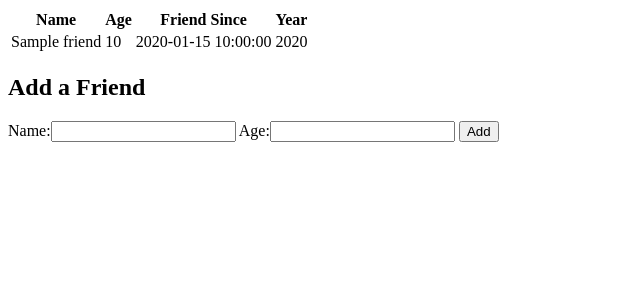
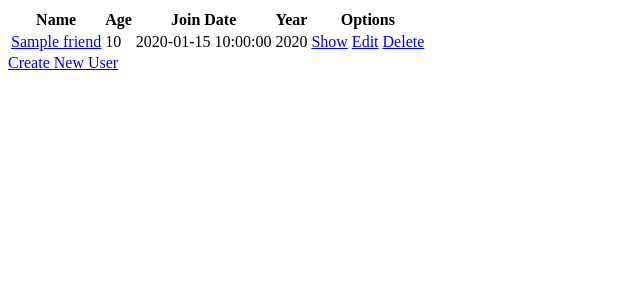
Before and after one commit to bchang1213/mysqlflask_fullfriends, a Flask app: template templates/index.html in a window 1280 px wide. Shown: the top 300 px of the page, without its empty margins (0-640 px from the left). Run offline with Flask 2, Linux system fonts and the light colour scheme; the template is opened without the code that fills it: most values are stand-ins (such as "Sample title", 1, 10 or a date in 2020).

Commit message:
added show/edit/delete options with sql querys, allowing user to edit the information displayed

```diff
--- a/server.py
+++ b/server.py
@@ -8,14 +8,17 @@ mysql=MySQLConnector(app,'fullfriends')
 
 @app.route('/')
 def index():
-	query = "SELECT friends.name, friends.age, DATE_FORMAT(friends.join_date,'%M %d') AS join_date, DATE_FORMAT(friends.join_date, '%Y') AS year FROM friends"
+	query = "SELECT friends.id, friends.name, friends.age, DATE_FORMAT(friends.join_date,'%M %d') AS join_date, DATE_FORMAT(friends.join_date, '%Y') AS year FROM friends"
 	friends = mysql.query_db(query)
 	return	render_template("index.html", all_friends=friends)
 
+
+@app.route('/new')
+def newuser():
+	return	render_template('new.html')
+
 @app.route('/friends', methods=['POST'])
 def post():
-	name = request.form['name']
-	age = request.form['age']
 	query = "INSERT INTO friends (friends.name,friends.age,friends.join_date) VALUES (:name, :age, NOW())"
 
 	data = {
@@ -27,6 +30,58 @@ def post():
 
 	return redirect('/')
 
+@app.route('/<id>')
+def user(id):
+	query = """SELECT friends.id, friends.name, friends.age,
+	DATE_FORMAT(friends.join_date,'%M %d') AS join_date,
+	DATE_FORMAT(friends.join_date, '%Y') AS year
+	FROM friends
+	WHERE friends.id = :id"""
+
+	data ={
+	"id":id
+	}
+
+	friends = mysql.query_db(query, data)
+
+	print friends
+	return render_template('user.html', all_friends=friends[0])
+
+@app.route('/<id>/edit')
+def edit(id):
+	user_id = id
+	return render_template('edit.html', id = user_id)
+
+@app.route('/<id>/edit/alter', methods = ["POST"])
+def alterdata(id):
+	query = """UPDATE friends
+	SET friends.name = :new_name, friends.age = :new_age
+	WHERE friends.id = :id"""
+
+	data = {
+	"new_name": request.form['name'],
+	"new_age": request.form['age'],
+	"id" : id
+	}
+
+	print data
+
+	mysql.query_db(query, data)
+
+	return redirect('/')
+
+@app.route('/<id>/delete')
+def delete(id):
+	query ="""DELETE FROM friends
+	WHERE friends.id = :id """
+	data = {
+	"id": id
+	}
+
+	mysql.query_db(query, data)
+
+	return	redirect('/')
+
 
 
 app.run(debug=True)
--- a/templates/index.html
+++ b/templates/index.html
@@ -9,24 +9,24 @@
 		<tr>
 			<th>Name</th>
 			<th>Age</th>
-			<th>Friend Since</th>
+			<th>Join Date</th>
 			<th>Year</th>
+			<th>Options</th>
 		</tr>
 		{% for friend in all_friends: %}
 		<tr>
-			<td>{{ friend['name'] }}</td>
+			<td><a href="/{{ friend['id'] }}">{{ friend['name'] }}</a></td>
 			<td>{{ friend['age'] }}</td>
 			<td>{{ friend['join_date'] }}</td>
 			<td>{{ friend['year'] }}</td>
+			<td>
+				<a href="/{{ friend['id'] }}">Show</a>
+				<a href="/{{ friend['id'] }}/edit">Edit</a>
+				<a href="/{{ friend['id'] }}/delete">Delete</a>
+			</td>
 		</tr>
 		{% endfor %}
 	</table>
-
-	<h2>Add a Friend</h2>
-	<form action='/friends' method='POST'>
-		<label for="name">Name:<input type="text" name="name" id="name"></label>
-		<label for="age">Age:<input type="text" name="age" id="age"></label>
-		<input type="submit" value="Add">
-	</form>
+	<a href="/new">Create New User</a>
 </body>
 </html>
```
Also changed, not shown: templates/edit.html (added, +16 -0 lines), templates/new.html (added, +15 -0 lines), templates/user.html (added, +17 -0 lines).
